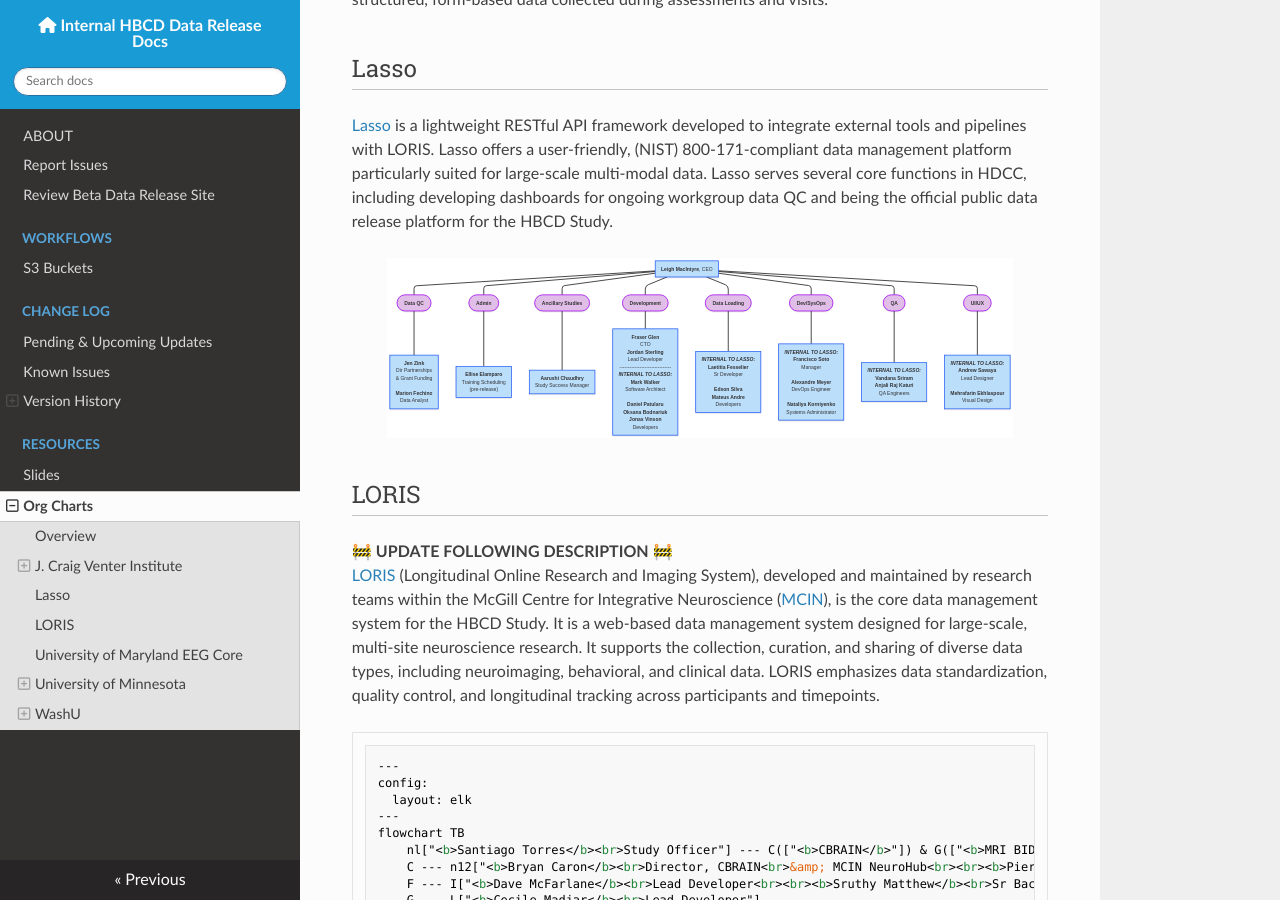
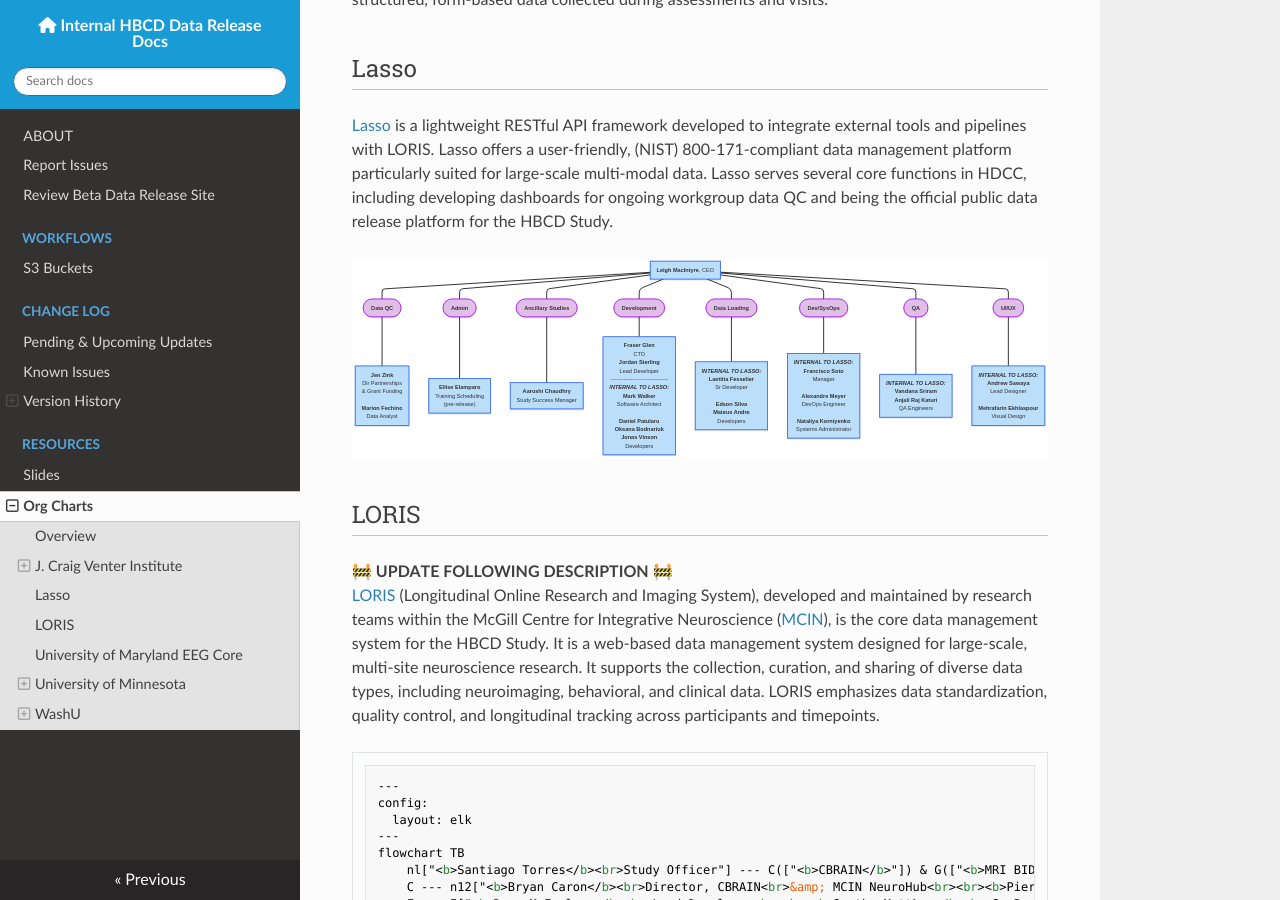
Before and after one commit to DCAN-Labs/hbcd-docs-internal, an MkDocs documentation site: the page built from docs/orgcharts.md, in a window 1280 px wide and 900 px high, scrolled down 2827 px. Built offline with MkDocs 1.6.1, drawn with Linux system fonts in a browser that asks for light colours; nearby versions of some CDN libraries.

Commit message:
make lasso chart larger

```diff
--- a/docs/orgcharts.md
+++ b/docs/orgcharts.md
@@ -117,7 +117,7 @@
 [Lasso](https://www.lassoinformatics.com/) is a lightweight RESTful API framework developed to integrate external tools and pipelines with LORIS. Lasso offers a user-friendly, (NIST) 800-171-compliant data management platform particularly suited for large-scale multi-modal data. Lasso serves several core functions in HDCC, including developing dashboards for ongoing workgroup data QC and being the official public data release platform for the HBCD Study.
 
 <div style="text-align: center;">
-  <img src="../lasso3.svg" alt="Lasso" width="90%" />
+  <img src="../lasso3.svg" alt="Lasso" width="110%" />
 </div>
 
 ## LORIS
```
